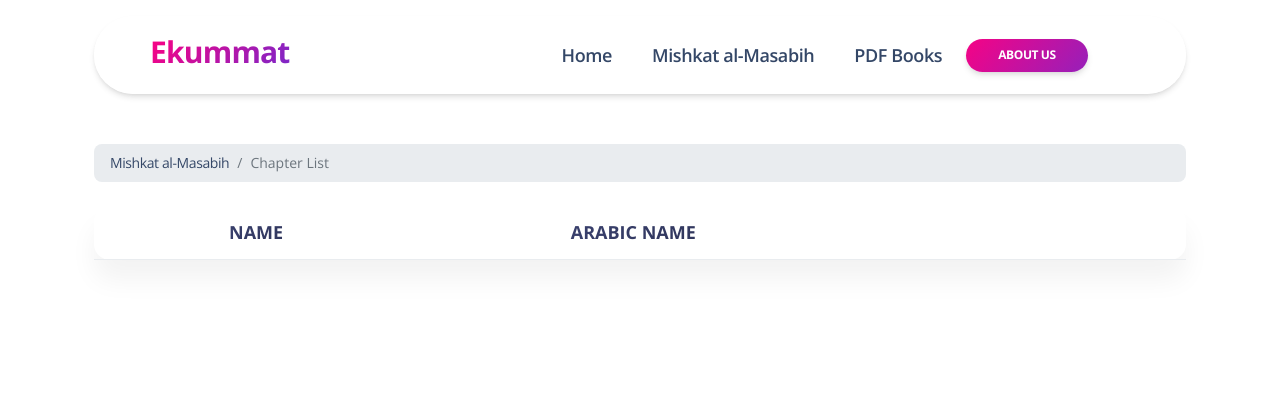
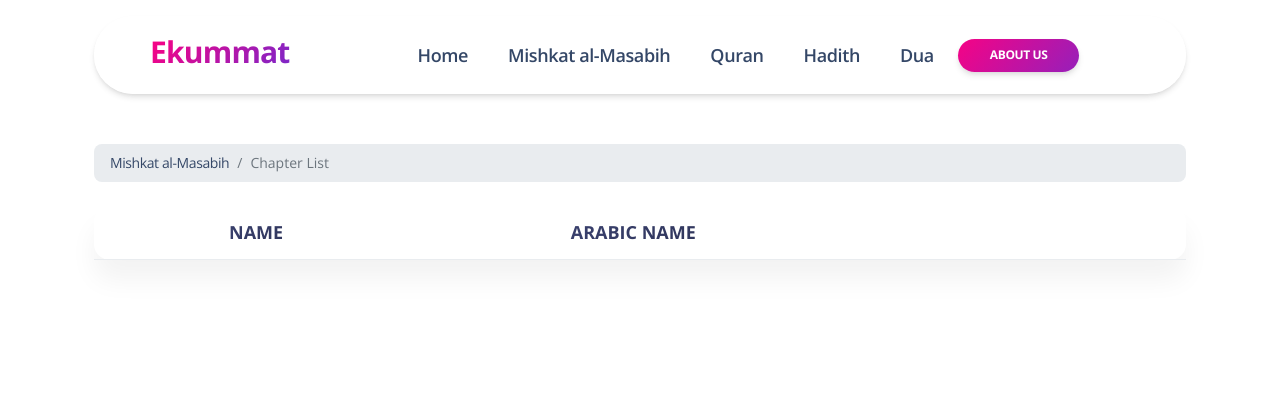
Before and after one commit to AbdulWaheedPasha/ekummat, a Django app: page /mishkat-al-masabih/ in a window 1280 px wide. Shown: the top 420 px of the page. Run offline with Django 3.2, Linux system fonts and the light colour scheme; data that the repository does not hold is empty; some libraries are stand-ins or nearby versions.

Commit message:
Quran + Dua category

```diff
--- a/apps/home/admin.py
+++ b/apps/home/admin.py
@@ -57,6 +57,8 @@ class BookPDFAdmin(admin.StackedInline):
 @admin.register(Book)
 class BookAdmin(admin.ModelAdmin):
     inlines = [BookPDFAdmin]
+    list_display = ("title","volumes","category",)
+    list_filter = ("category",)
 
 @admin.register(BookPDF)
 class BookPDFAdmin(admin.ModelAdmin):
--- a/apps/home/urls.py
+++ b/apps/home/urls.py
@@ -23,11 +23,9 @@ urlpatterns = [
     # mishkat End
 
 
-# <a href="{% url 'hadith_content' sub_chp=hadith.english_name sr_no=1 %}">test link </a>
-
-    path('pdf_book_list',views.pdf_book_list, name='pdf_book_list'),
-
-
+    path('pdf_hadith_list',views.pdf_hadith_list, name='pdf_hadith_list'),
+    path('pdf_dua_list',views.pdf_dua_list, name='pdf_dua_list'),
+    path('pdf_quran_list',views.pdf_quran_list, name='pdf_quran_list'),
 
     # The Login page
     path('login', views.index, name='home'),
--- a/apps/home/views.py
+++ b/apps/home/views.py
@@ -47,11 +47,24 @@ def quran_get_chapter(request,chapter_id):
     return HttpResponse(html_template.render(context, request))
 
 
-def pdf_book_list(request):
-    book_list = Book.objects.prefetch_related('bookpdf_set').all()
+def pdf_hadith_list(request):
+    book_list = Book.objects.prefetch_related('bookpdf_set').all().filter(category='hadith')
     context = {"book_list":book_list}
     html_template = loader.get_template('frontend/pdf_book_list.html')
     return HttpResponse(html_template.render(context,request))
+
+def pdf_dua_list(request):
+    book_list = Book.objects.prefetch_related('bookpdf_set').all().filter(category='dua')
+    context = {"book_list":book_list}
+    html_template = loader.get_template('frontend/pdf_book_list.html')
+    return HttpResponse(html_template.render(context,request))
+
+def pdf_quran_list(request):
+    book_list = Book.objects.prefetch_related('bookpdf_set').all().filter(category='quran')
+    context = {"book_list":book_list}
+    html_template = loader.get_template('frontend/pdf_book_list.html')
+    return HttpResponse(html_template.render(context,request))
+
 
 # mishkat-al-masabih/
 def hadith_mainchapter(request):
--- a/apps/templates/frontend/base.html
+++ b/apps/templates/frontend/base.html
@@ -55,7 +55,7 @@
                   </span>
                   </button>
                   <div class="collapse navbar-collapse pt-3 pb-2 py-lg-0 w-100" id="navigation">
-                     <ul class="navbar-nav navbar-nav-hover ms-lg-10 ps-lg-5 w-100">
+                     <ul class="navbar-nav navbar-nav-hover ms-lg-5 ps-lg-5 w-100">
                         <li class="nav-item dropdown dropdown-hover mx-2">
                            <a class="nav-link nav-link-icon me-2" href="{% url 'quran_list_chapter' %}" target="_self">
                               <p class="d-inline text-lg z-index-1 font-weight-bold" >Home</p>
@@ -72,8 +72,19 @@
                            </a>
                         </li>
                         <li class="nav-item dropdown dropdown-hover mx-2">
-                           <a class="nav-link nav-link-icon me-2" href="{% url 'pdf_book_list' %}" target="_self">
-                              <p class="d-inline text-lg z-index-1 font-weight-bold" >PDF Books</p>
+                          <a class="nav-link nav-link-icon me-2" href="{% url 'pdf_quran_list' %}" target="_self">
+                             <p class="d-inline text-lg z-index-1 font-weight-bold" >Quran</p>
+                          </a>
+                       </li>
+                       <li class="nav-item dropdown dropdown-hover mx-2">
+                        <a class="nav-link nav-link-icon me-2" href="{% url 'pdf_hadith_list' %}" target="_self">
+                           <p class="d-inline text-lg z-index-1 font-weight-bold" > Hadith</p>
+                        </a>
+                     </li>
+
+                        <li class="nav-item dropdown dropdown-hover mx-2">
+                           <a class="nav-link nav-link-icon me-2" href="{% url 'pdf_dua_list' %}" target="_self">
+                              <p class="d-inline text-lg z-index-1 font-weight-bold" > Dua</p>
                            </a>
                         </li>
                         <li class="nav-item my-auto ms-3 ms-lg-0">
@@ -237,22 +248,22 @@
                 </a>
               </li>
               <li class="nav-item">
-                <a class="nav-link" href="{% url 'pdf_book_list' %}" target="_self">
+                <a class="nav-link" href="{% url 'pdf_hadith_list' %}" target="_self">
                   Sahih al-Bukhari PDF
                 </a>
               </li>
               <li class="nav-item">
-                <a class="nav-link" href="{% url 'pdf_book_list' %}" target="_self">
+                <a class="nav-link" href="{% url 'pdf_hadith_list' %}" target="_self">
                   Sahih Muslim PDF
                 </a>
               </li>
               <li class="nav-item">
-                <a class="nav-link" href="{% url 'pdf_book_list' %}" target="_self">
+                <a class="nav-link" href="{% url 'pdf_hadith_list' %}" target="_self">
                   Jami Al Tirmidhi PDF
                 </a>
               </li>
               <li class="nav-item">
-                <a class="nav-link" href="{% url 'pdf_book_list' %}" target="_self">
+                <a class="nav-link" href="{% url 'pdf_hadith_list' %}" target="_self">
                   Sunan Abi Dawud PDF
                 </a>
               </li>
```
Also changed, not shown: apps/home/models.py (+6 -1 lines), core/settings.py (+9 -9 lines), apps/home/migrations/0013_book_category.py (added).
